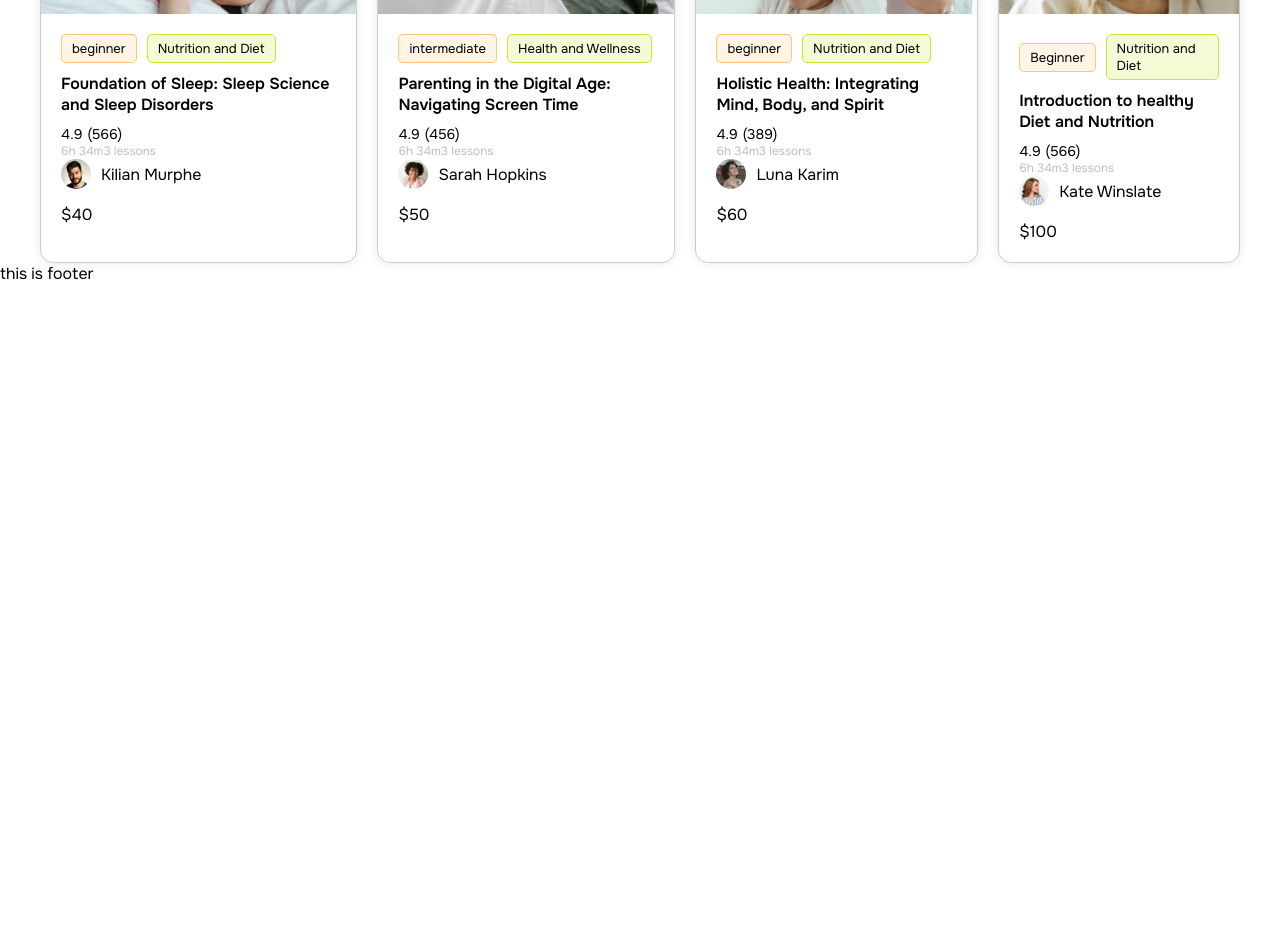
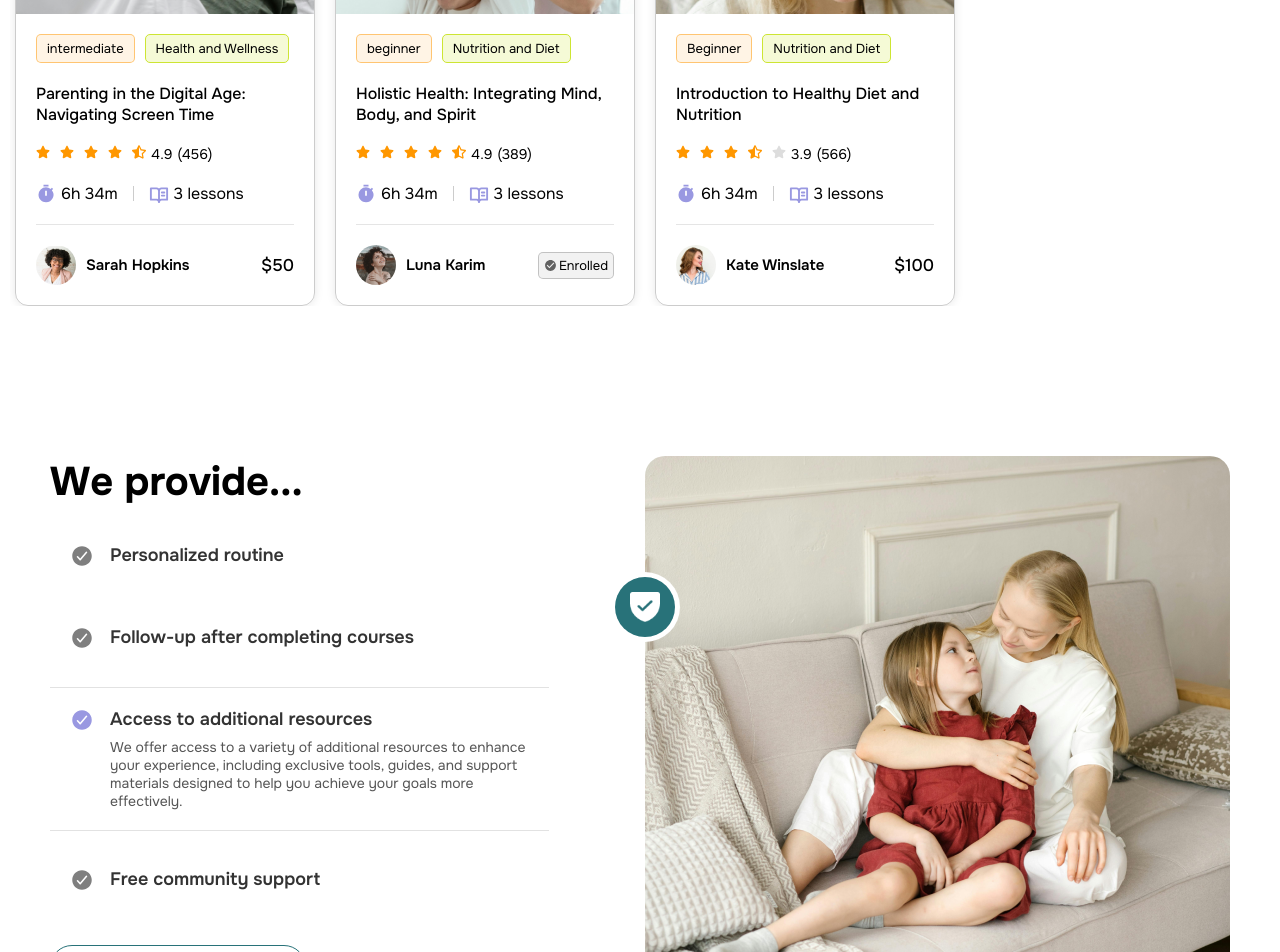
Before and after one commit to mdanamulhasan201/Pinemesh_next_js, a Next.js app: page / in a window 1280 px wide. Shown: the part 1320-2272 px from the top of the page. Before the commit the page ends 1604 px from the top, so only its background shows below. Built offline with nearby package versions, Linux system fonts and the light colour scheme.

Commit message:
we provide components added

```diff
--- a/src/app/(root)/page.js
+++ b/src/app/(root)/page.js
@@ -1,11 +1,13 @@
 import Banner from "@/components/home/Banner";
 import PopularCourse from "@/components/home/popularCourse/PopularCourse";
+import WeProvide from "@/components/home/weProvide/WeProvide";
 
 export default function Home() {
   return (
     <div>
       <Banner />
       <PopularCourse />
+      <WeProvide/>
     </div>
   );
 }
--- a/src/components/home/popularCourse/Popular.module.css
+++ b/src/components/home/popularCourse/Popular.module.css
@@ -42,8 +42,9 @@
 }
 
 .mainData {
-  max-width: 1200px;
+  max-width: 1300px;
   margin: auto;
+  padding: 0px 10px 50px 10px;
 }
 
 .carousel {
@@ -53,6 +54,7 @@
 }
 
 .card {
+  width: 400px;
   border-radius: 13px;
   box-shadow: 0 0 10px rgba(0, 0, 0, 0.1);
   border: 1px solid #00000033;
@@ -75,12 +77,13 @@
   display: flex;
   justify-content: start;
   align-items: center;
-  gap: 10px
+  gap: 10px;
 }
+
 .cardType {
   background-color: #ff97001a;
   padding: 5px 10px;
-  border: 1px solid #FF970080;
+  border: 1px solid #ff970080;
   border-radius: 5px;
   color: #000000;
   font-size: 13px;
@@ -89,33 +92,68 @@
 
 .cardBody {
   padding: 20px;
+  display: flex;
+  flex-direction: column;
+  gap: 20px;
 }
 
 .cardHealth {
-    background-color: #CDE53333;
-    padding: 5px 10px;
-    border: 1px solid #CDE533;
-    border-radius: 5px;
-    color: #000000;
-    font-size: 13px;
-    font-weight: 400;
+  background-color: #cde53333;
+  padding: 5px 10px;
+  border: 1px solid #cde533;
+  border-radius: 5px;
+  color: #000000;
+  font-size: 13px;
+  font-weight: 400;
 }
 
 .cardTitle {
   font-size: 16px;
-  font-weight: 600;
-  margin: 10px 0;
+  font-weight: 500;
 }
 
 .cardRating {
   font-size: 14px;
   display: flex;
+  align-items: center;
   gap: 5px;
 }
 
 .cardTime {
-  font-size: 12px;
-  color: #bfbfbf;
+  display: flex;
+  align-items: center;
+  gap: 15px;
+  border-bottom: 1px solid #0000001a;
+  padding-bottom: 20px;
+}
+
+.timesIco {
+  display: flex;
+  align-items: center;
+  gap: 5px;
+}
+
+.iconsSt {
+  color: #9998e1;
+  font-size: 20px;
+}
+
+.titless {
+  color: #000000;
+  font-size: 16px;
+  font-weight: 400;
+}
+
+.linesH {
+  height: 15px;
+  width: 1px;
+  background-color: #00000033;
+}
+
+.lessonsIcon {
+  display: flex;
+  align-items: center;
+  gap: 5px;
 }
 
 .cardTeacher {
@@ -125,23 +163,59 @@
 }
 
 .cardTeacher img {
-  width: 30px;
-  height: 30px;
+  width: 40px;
+  height: 40px;
   border-radius: 50%;
 }
 
-.cardPrice {
+.teName {
+  font-size: 15px;
+  font-weight: 600;
+  color: #000000;
+}
+
+.checkBox {
+  display: flex;
+  align-items: center;
+  gap: 2px;
+  background-color: #0000000d;
+  padding: 4px 5px;
+  border-radius: 5px;
+  border: 1px solid #00000033;
+  font-size: 13px;
+  font-weight: 400;
+  color: #000000;
+}
+
+.boxIcon {
+  color: #00000099;
+  font-size: 13px;
+}
+
+.prices {
+  font-size: 17px;
+  font-weight: 500;
+}
+
+.footerCrd {
   display: flex;
   justify-content: space-between;
   align-items: center;
-  margin-top: 15px;
+}
+.stars {
+  display: flex;
+  align-items: center;
+  gap: 10px;
 }
 
-.cardButton {
-  background-color: #56ccf2;
-  padding: 5px 15px;
-  border: none;
-  border-radius: 5px;
-  color: #fff;
-  cursor: pointer;
+.starFull {
+  color: #ff9700;
 }
+
+.starHalf {
+  color: #ff9700;
+}
+
+.starEmpty {
+  color: #ddd;
+}
--- a/src/components/home/popularCourse/PopularCourse.js
+++ b/src/components/home/popularCourse/PopularCourse.js
@@ -1,5 +1,6 @@
 "use client";
 
+import { FaStar, FaStarHalfAlt } from "react-icons/fa";
 import styles from "./Popular.module.css";
 import { IoIosArrowForward, IoIosArrowBack } from "react-icons/io";
 import bannerImg1 from "../../../../public/popular_course/image_1.png";
@@ -12,6 +13,34 @@ import teacherImg3 from "../../../../public/popular_course/teacher/image_3.png";
 import teacherImg4 from "../../../../public/popular_course/teacher/image_4.png";
 import Image from "next/image";
 import { useState, useEffect } from "react";
+import { MdCheckCircle, MdTimer } from "react-icons/md";
+import { PiBookOpenTextBold } from "react-icons/pi";
+
+const RatingStars = ({ rating }) => {
+  const fullStars = Math.floor(rating);
+  const halfStars = rating % 1 >= 0.5 ? 1 : 0;
+  const emptyStars = 5 - fullStars - halfStars;
+
+  return (
+    <div className={styles.stars}>
+      {Array(fullStars)
+        .fill(<FaStar className={styles.starFull} />)
+        .map((star, index) => (
+          <div key={`full-${index}`}>{star}</div>
+        ))}
+      {Array(halfStars)
+        .fill(<FaStarHalfAlt className={styles.starHalf} />)
+        .map((star, index) => (
+          <div key={`half-${index}`}>{star}</div>
+        ))}
+      {Array(emptyStars)
+        .fill(<FaStar className={styles.starEmpty} />)
+        .map((star, index) => (
+          <div key={`empty-${index}`}>{star}</div>
+        ))}
+    </div>
+  );
+};
 
 const data = [
   {
@@ -62,8 +91,8 @@ const data = [
     image: bannerImg4,
     type: "Beginner",
     health: "Nutrition and Diet",
-    title: "Introduction to healthy Diet and Nutrition",
-    rating: 4.9,
+    title: "Introduction to Healthy Diet and Nutrition",
+    rating: 3.9,
     reviewCount: 566,
     time: "6h 34m",
     lessons: 3,
@@ -71,92 +100,29 @@ const data = [
     teacherImg: teacherImg4,
     price: 100,
   },
-  {
-    id: 5,
-    image: bannerImg1,
-    type: "beginner",
-    health: "Nutrition and Diet",
-    title: "Yoga for Beginners",
-    rating: 4.8,
-    reviewCount: 320,
-    time: "5h 00m",
-    lessons: 5,
-    teacher: "John Doe",
-    teacherImg: teacherImg1,
-    price: 45,
-  },
-  {
-    id: 6,
-    image: bannerImg2,
-    type: "intermediate",
-    health: "Health and Wellness",
-    title: "Meditation for Mental Clarity",
-    rating: 4.7,
-    reviewCount: 210,
-    time: "4h 30m",
-    lessons: 4,
-    teacher: "Jane Smith",
-    teacherImg: teacherImg2,
-    price: 60,
-  },
-  {
-    id: 7,
-    image: bannerImg3,
-    type: "beginner",
-    health: "Nutrition and Diet",
-    title: "Healthy Living: A Beginner's Guide",
-    rating: 4.6,
-    reviewCount: 320,
-    time: "5h 30m",
-    lessons: 6,
-    teacher: "Sam Brown",
-    teacherImg: teacherImg3,
-    price: 55,
-  },
-  {
-    id: 8,
-    image: bannerImg4,
-    type: "Beginner",
-    health: "Nutrition and Diet",
-    title: "Introduction to Healthy Diet and Nutrition",
-    rating: 4.9,
-    reviewCount: 500,
-    time: "6h 00m",
-    lessons: 4,
-    teacher: "Kate Winslate",
-    teacherImg: teacherImg4,
-    price: 70,
-  },
 ];
 
 const PopularCourse = () => {
   const [currentIndex, setCurrentIndex] = useState(0);
-  const cardsPerPage = 4;
   const totalItems = data.length;
 
-  // Ensure infinite looping by resetting after last set
   const handleNext = () => {
-    setCurrentIndex(
-      (prevIndex) => (prevIndex + 1) % Math.ceil(totalItems / cardsPerPage)
-    );
+    setCurrentIndex((prevIndex) => (prevIndex + 1) % totalItems);
   };
 
   const handlePrev = () => {
-    setCurrentIndex((prevIndex) =>
-      prevIndex === 0 ? Math.ceil(totalItems / cardsPerPage) - 1 : prevIndex - 1
-    );
+    setCurrentIndex((prevIndex) => (prevIndex - 1 + totalItems) % totalItems);
   };
 
-  // Slice data to show exactly 4 items per page
-  const visibleData = data.slice(
-    currentIndex * cardsPerPage,
-    (currentIndex + 1) * cardsPerPage
-  );
+  useEffect(() => {
+    const interval = setInterval(handleNext, 5000);
+    return () => clearInterval(interval);
+  }, []);
 
   return (
     <>
       <div className={styles.containers}>
-        <h1>Our popular courses</h1>
+        <h1>Our Popular Courses</h1>
         <div className={styles.btnFx}>
           <p className={styles.describes}>
             By taking proactive steps to nurture mental health, we can enhance
@@ -175,13 +141,23 @@ const PopularCourse = () => {
         </div>
       </div>
 
-      {/* data fetch */}
+      {/* Carousel display */}
       <div className={styles.mainData}>
         <div
+          className={styles.carouselWrapper}
+          style={{
+            overflow: "hidden",
+          }}
+        >
+          <div
             className={styles.carousel}
-          style={{ transform: `translateX(-${currentIndex * 100}%)` }}
+            style={{
+              display: "flex",
+              transition: "transform 0.5s ease-in-out",
+              transform: `translateX(-${(currentIndex * 100) / totalItems}%)`,
+            }}
           >
-          {visibleData.map((item) => (
+            {data.map((item) => (
               <div key={item.id} className={styles.card}>
                 <div className={styles.cardImage}>
                   <Image src={item.image} alt="course" />
@@ -193,24 +169,43 @@ const PopularCourse = () => {
                   </div>
                   <div className={styles.cardTitle}>{item.title}</div>
                   <div className={styles.cardRating}>
+                    <RatingStars rating={item.rating} />
                     <span>{item.rating}</span>
                     <span>({item.reviewCount})</span>
                   </div>
                   <div className={styles.cardTime}>
-                  <span>{item.time}</span>
-                  <span>{item.lessons} lessons</span>
+                    <div className={styles.timesIco}>
+                      <MdTimer className={styles.iconsSt} />
+                      <span className={styles.titless}>{item.time}</span>
                     </div>
+                    <div className={styles.linesH}></div>
+                    <div className={styles.lessonsIcon}>
+                      <PiBookOpenTextBold className={styles.iconsSt} />
+                      <span className={styles.titless}>
+                        {item.lessons} lessons
+                      </span>
+                    </div>
+                  </div>
+                  <div className={styles.footerCrd}>
                     <div className={styles.cardTeacher}>
                       <Image src={item.teacherImg} alt="teacher" />
-                  <span>{item.teacher}</span>
+                      <span className={styles.teName}>{item.teacher}</span>
                     </div>
                     <div className={styles.cardPrice}>
-                  <span>${item.price}</span>
-                  {/* <button className={styles.cardButton}>Enroll</button> */}
+                      {item.payment === "done" ? (
+                        <div className={styles.checkBox}>
+                          <MdCheckCircle className={styles.boxIcon} />
+                          <span className={styles.price}>Enrolled</span>
+                        </div>
+                      ) : (
+                        <span className={styles.prices}>${item.price}</span>
+                      )}
+                    </div>
                   </div>
                 </div>
               </div>
             ))}
+          </div>
         </div>
       </div>
     </>
--- /dev/null
+++ b/src/components/home/weProvide/WeProvide.js
@@ -0,0 +1,106 @@
+"use client";
+
+import React, { useState } from "react";
+import styles from "./WeProvide.module.css";
+import bannerImg from "../../../../public/weProvide/image.png";
+import Image from "next/image";
+import IconImg from "../../../../public/weProvide/Vector.png";
+import { IoCheckmarkCircle } from "react-icons/io5";
+
+const data = [
+  {
+    id: 1,
+    icon: <IoCheckmarkCircle size={24} />,
+    text: "Personalized routine",
+    describe:
+      "We provide personalized routines for each individual based on their health condition and requirements.",
+  },
+  {
+    id: 2,
+    icon: <IoCheckmarkCircle size={24} />,
+    text: "Follow-up after completing courses",
+    describe:
+      "We ensure follow-ups after completing courses to ensure lasting results and guidance.",
+  },
+  {
+    id: 3,
+    icon: <IoCheckmarkCircle size={24} />,
+    text: "Access to additional resources",
+    describe:
+      "We offer access to a variety of additional resources to enhance your experience, including exclusive tools, guides, and support materials designed to help you achieve your goals more effectively.",
+  },
+  {
+    id: 4,
+    icon: <IoCheckmarkCircle size={24} />,
+    text: "Free community support",
+    describe:
+      "Join a community of like-minded individuals, offering free support, advice, and encouragement to help you on your journey.",
+  },
+];
+
+const WeProvide = () => {
+    const [activeId, setActiveId] = useState(3);
+
+  const handleClick = (id) => {
+    setActiveId((prev) => (prev === id ? null : id));
+  };
+
+  return (
+    <div className={styles.banner}>
+      {/* Left side */}
+      <div className={styles.textSection}>
+        <h1 className={styles.heading}>We provide...</h1>
+        {data.map((item) => (
+          <div
+            key={item.id}
+            className={`${styles.iconWith} ${
+              activeId === item.id ? styles.active : ""
+            }`}
+            onClick={() => handleClick(item.id)}
+          >
+            <div
+              className={`${styles.icon} ${
+                activeId === item.id ? styles.activeIcon : ""
+              }`}
+            >
+              {item.icon}
+            </div>
+            <div>
+              <p className={styles.text}>{item.text}</p>
+              {activeId === item.id && (
+                <p className={`${styles.describe} ${styles.smooth}`}>
+                  {item.describe}
+                </p>
+              )}
+            </div>
+          </div>
+        ))}
+        <div>
+          <button className={styles.getStarted}>Learn More About Our Services</button>
+        </div>
+      </div>
+
+      {/* Right side */}
+      <div className={styles.bannerIcons}>
+        {/* Icon */}
+        <div className={styles.bagH}>
+          <div className={styles.imageWrapper}>
+            <Image
+              src={IconImg}
+              alt="Icon"
+              className={styles.middleIcon}
+              width={50}
+              height={50}
+            />
+          </div>
+        </div>
+        {/* Banner image */}
+        <div className={styles.imageSection}>
+          <Image src={bannerImg} alt="Banner" />
+        </div>
+      </div>
+    </div>
+  );
+};
+
+export default WeProvide;
--- /dev/null
+++ b/src/components/home/weProvide/WeProvide.module.css
@@ -0,0 +1,194 @@
+.banner {
+  display: flex;
+  flex-direction: row;
+  justify-content: space-between;
+  max-width: 1200px;
+  margin: 0 auto;
+  padding: 100px 10px;
+  gap: 4rem;
+}
+
+.textSection {
+  flex: 1;
+  padding-right: 2rem;
+}
+
+.heading {
+  font-size: 40px;
+  font-weight: 700;
+  margin-bottom: 1rem;
+  color: #000;
+}
+
+.iconWith {
+  display: flex;
+  gap: 1rem;
+
+  margin-bottom: 1rem;
+  padding: 20px;
+  cursor: pointer;
+  border-top: 1px solid transparent;
+  border-bottom: 1px solid transparent;
+  transition: all 0.3s ease;
+}
+
+.iconWith:hover {
+  border-color: #cbcbcb8c;
+}
+
+.iconWith.active {
+  border-color: #cbcbcb8c;
+}
+
+.icon {
+  display: flex;
+
+  justify-content: center;
+  transition: color 0.3s ease;
+  color: #00000080;
+}
+
+.activeIcon {
+  color: #9998e1;
+}
+
+.text {
+  font-size: 18px;
+  font-weight: 600;
+  color: #333;
+}
+
+.describe {
+  font-size: 14px;
+  margin-top: 0.5rem;
+  color: #555;
+}
+
+.smooth {
+  animation: fadeIn 0.3s ease-in-out;
+}
+
+@keyframes fadeIn {
+  from {
+    opacity: 0;
+    transform: translateY(-5px);
+  }
+  to {
+    opacity: 1;
+    transform: translateY(0);
+  }
+}
+
+.getStarted {
+    margin-top: 16px;
+    font-size: 14px;
+    padding: 12px 24px;
+    border-radius: 32px;
+    border: none;
+    cursor: pointer;
+    border: 1px solid #287279;
+    background-color: transparent;
+    color: #287279;
+    transition: all 0.3s ease;
+  }
+
+  .getStarted:hover {
+    background: #287279;
+    color: white;
+  }
+
+
+.buttons {
+  display: flex;
+  gap: 1rem;
+  margin-top: 2rem;
+}
+
+.bannerIcons {
+  position: relative;
+}
+
+.imageSection {
+  flex: 1;
+  position: relative;
+}
+
+.imageSection img {
+  width: 100%;
+  border-radius: 20px;
+  object-fit: cover;
+}
+
+.bagH {
+  display: flex;
+  justify-content: center;
+  align-items: center;
+  width: 70px;
+  height: 70px;
+  background: #fff;
+  border-radius: 50%;
+  position: absolute;
+  top: 25%;
+  left: -35px;
+  transform: translateY(-50%);
+  z-index: 1;
+}
+
+.imageWrapper {
+  background-color: #287279;
+  border-radius: 50%;
+  display: flex;
+  justify-content: center;
+  align-items: center;
+  width: 60px;
+  height: 60px;
+}
+
+.middleIcon {
+  width: 30px;
+  height: 30px;
+}
+
+/* Responsive styles */
+@media (max-width: 1200px) {
+  .banner {
+    flex-direction: column;
+    gap: 2rem;
+    padding: 1rem;
+  }
+
+  .heading {
+    font-size: 36px;
+  }
+
+  .imageSection img {
+    border-radius: 15px;
+  }
+}
+
+@media (max-width: 768px) {
+  .textSection {
+    text-align: center;
+    padding: 0;
+  }
+
+  .heading {
+    font-size: 28px;
+  }
+
+  .banner {
+    flex-direction: column;
+    padding: 1rem;
+    gap: 2rem;
+  }
+
+  .bagH {
+    display: none;
+  }
+}
+
+@media (max-width: 480px) {
+  .heading {
+    font-size: 24px;
+  }
+}
```
Lines whose indentation alone changed are shown as unchanged.
